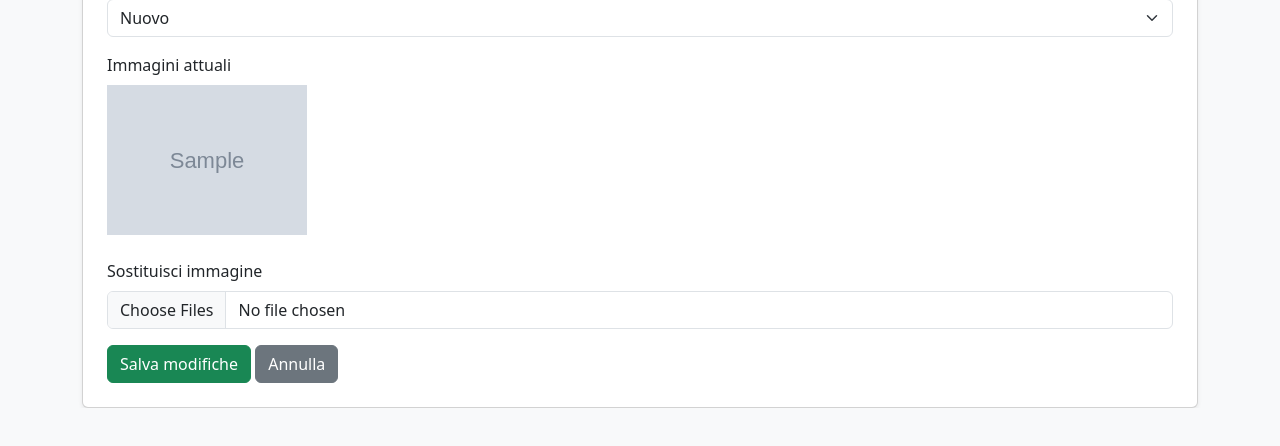
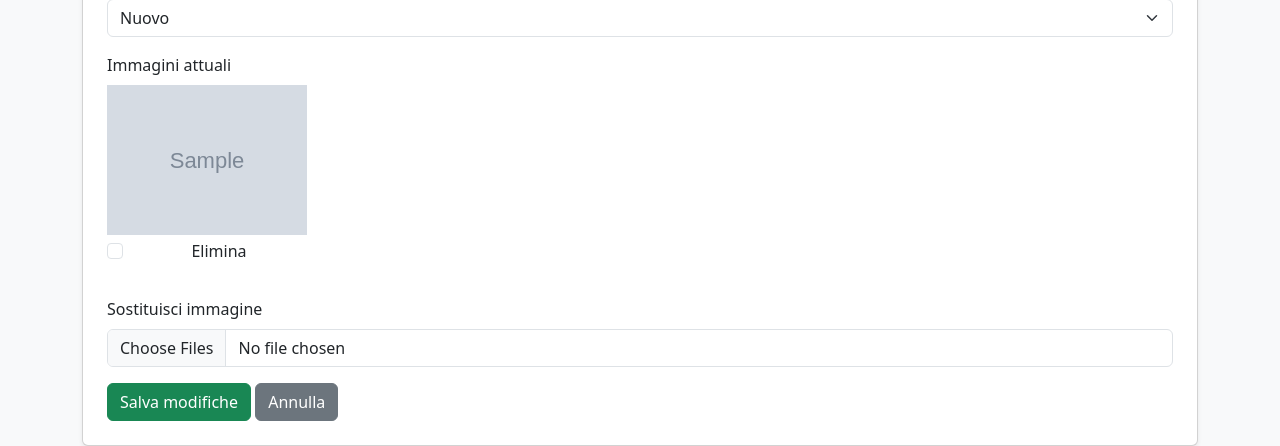
Before and after one commit to union2104-oss/myeasy-feedback, a Flask app: page /edit/1 in a window 1280 px wide. Shown: the part 780-1226 px from the top of the page. Before the commit the page ends 1188 px from the top, so only its background shows below. Run offline with Flask 3, Linux system fonts and the light colour scheme; grey boxes marked "Sample" are stand-in pictures; a database or web service that is not in the repository returns one stand-in record (values such as "Sample title"); some libraries are stand-ins or nearby versions.

Commit message:
add checkbox selection for image deletion

```diff
--- a/templates/edit.html
+++ b/templates/edit.html
@@ -70,7 +70,16 @@
                 <label class="form-label">Immagini attuali</label><br>
 
                 {% for img in images %}
-                    <img src="{{ img }}" class="img-fluid mb-2 me-2" style="max-width:200px;">
+                    <div class="d-inline-block me-3 mb-3 text-center">
+                        <img src="{{ img }}" class="img-fluid mb-1" style="max-width:200px;">
+
+                        <div class="form-check">
+                            <input class="form-check-input" type="checkbox" name="delete_images" value="{{ img }}">
+                            <label class="form-check-label">
+                                Elimina
+                            </label>
+                        </div>
+                    </div>
                 {% endfor %}
 
             </div>
```
